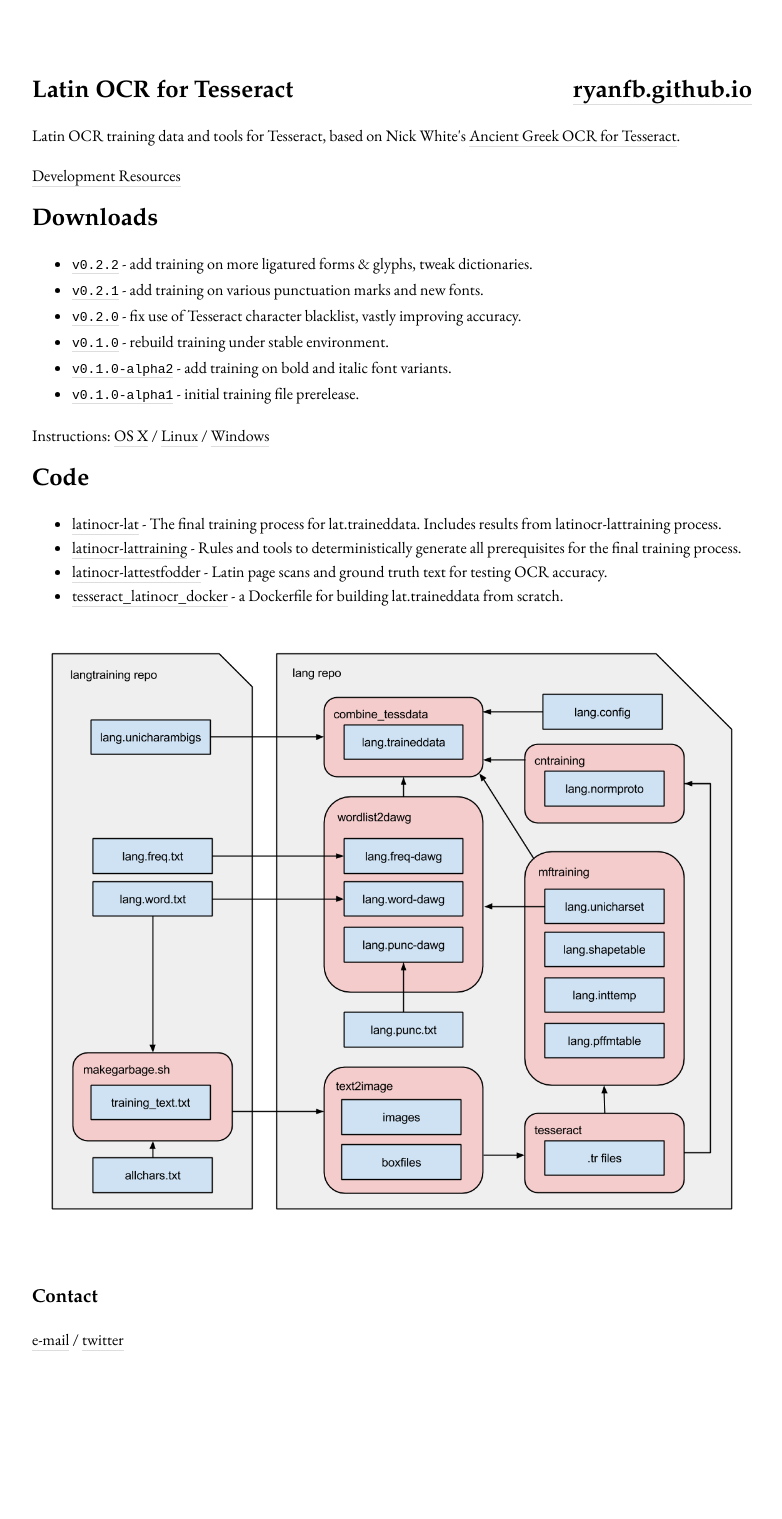
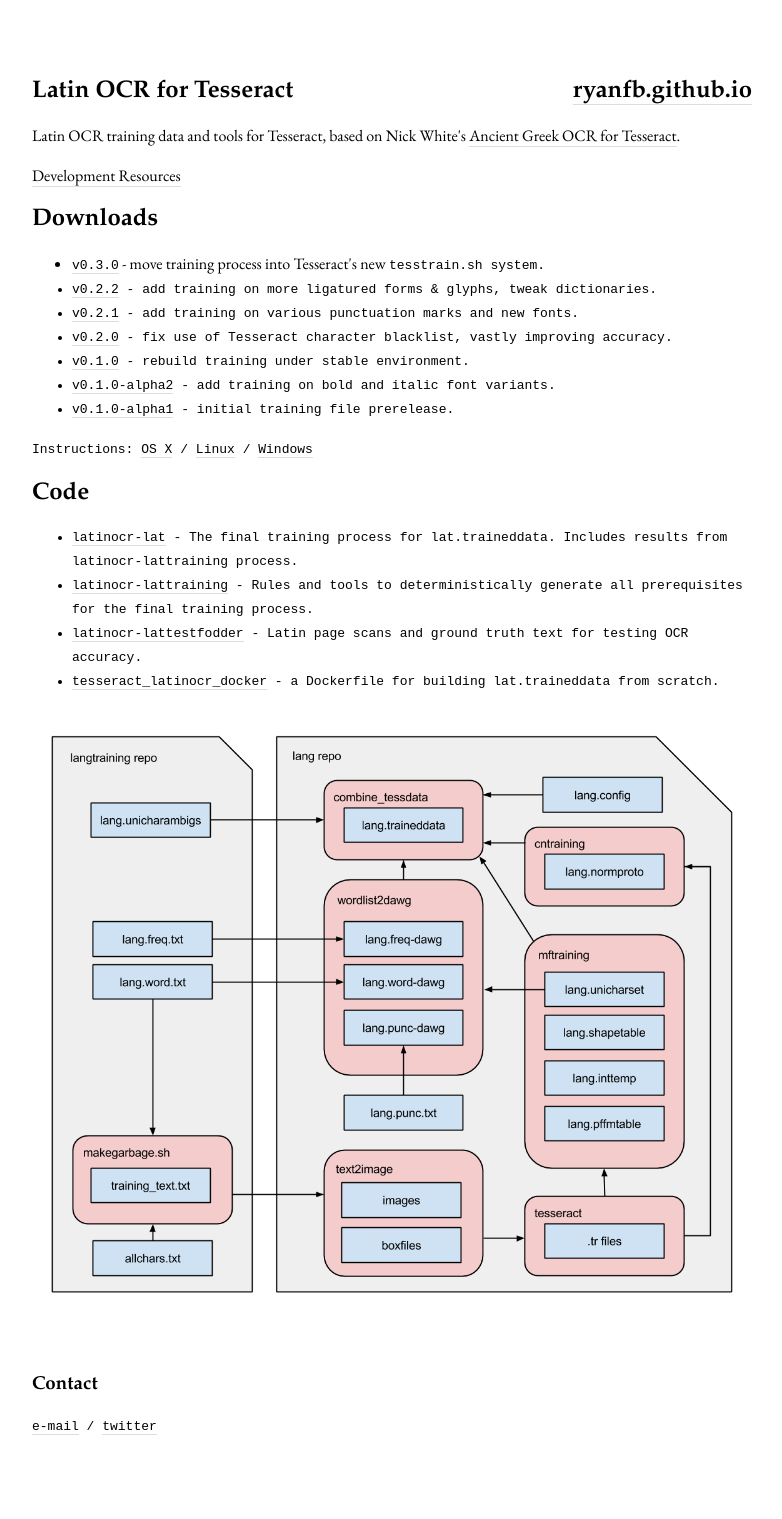
Before and after one commit to ryanfb/latinocr, a Jekyll site: the page built from index.html, in a window 1280 px wide. Shown: the whole page, without its empty margins (248-1030 px from the left). Built offline with Jekyll 4.4.1, drawn with Linux system fonts in a browser that asks for light colours; before the commit the page ends 1432 px from its top, so only the background shows below that.

Commit message:
Release v0.3.0

```diff
--- a/index.html
+++ b/index.html
@@ -9,6 +9,7 @@
 <section>
   <h2>Downloads</h2>
   <ul>
+    <li><code><a href="https://github.com/ryanfb/latinocr-lat/releases/tag/v0.3.0">v0.3.0</a></code> - move training process into Tesseract's new <code>tesstrain.sh<code> system.</li>
     <li><code><a href="https://github.com/ryanfb/latinocr-lat/releases/tag/v0.2.2">v0.2.2</a></code> - add training on more ligatured forms &amp; glyphs, tweak dictionaries.</li>
     <li><code><a href="https://github.com/ryanfb/latinocr-lat/releases/tag/v0.2.1">v0.2.1</a></code> - add training on various punctuation marks and new fonts.</li>
     <li><code><a href="https://github.com/ryanfb/latinocr-lat/releases/tag/v0.2.0">v0.2.0</a></code> - fix use of Tesseract character blacklist, vastly improving accuracy.</li>
```
